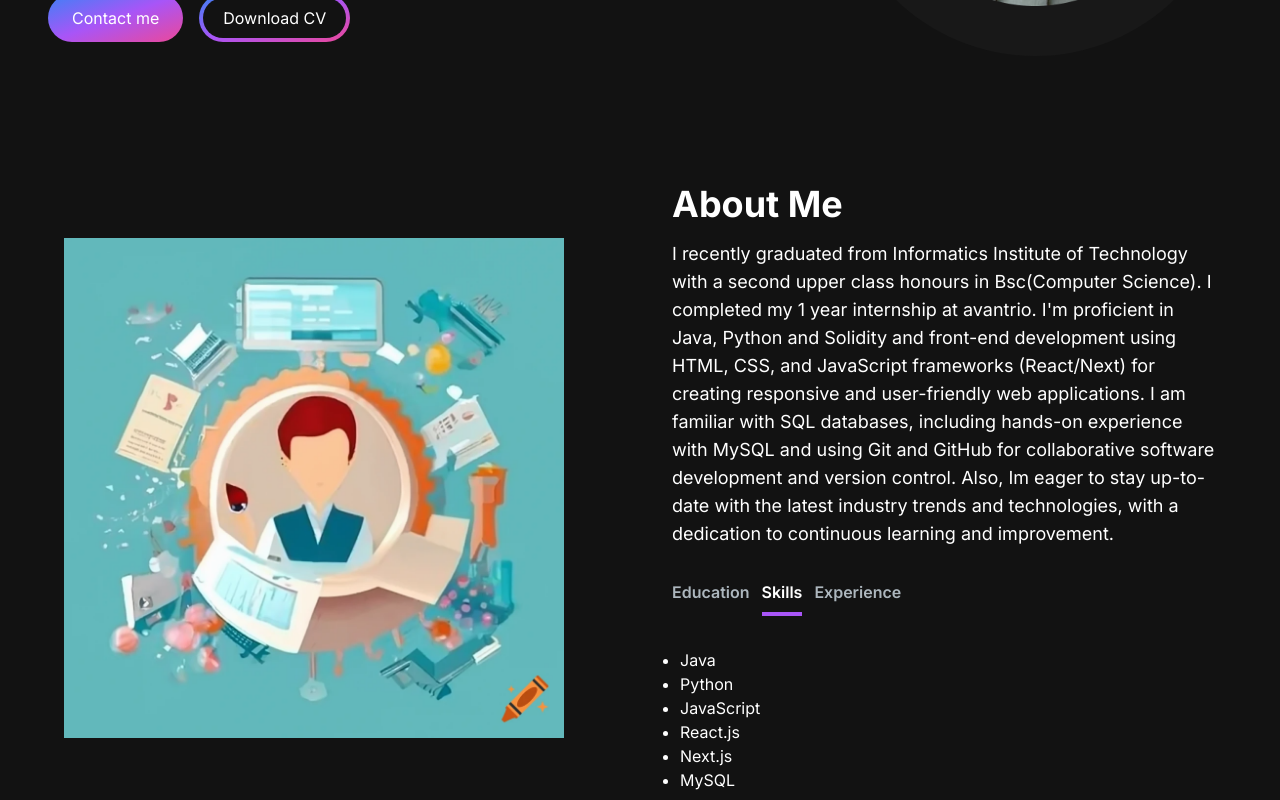
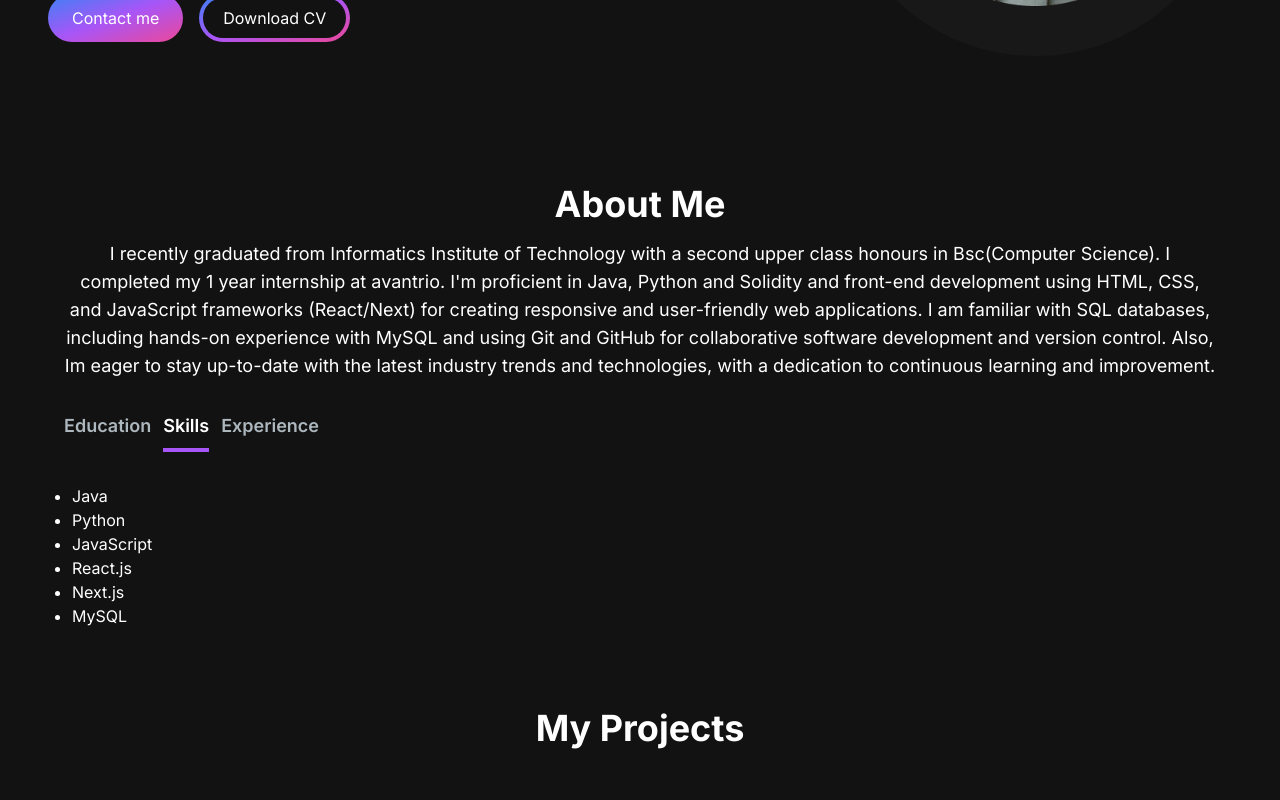
Before and after one commit to kavindu25/personal-portfolio, a Next.js app: page / in a window 1280 px wide. Shown: the part 520-1320 px from the top of the page. Built offline with nearby package versions, Linux system fonts and the light colour scheme.

Commit message:
fix: changed about me section layout

```diff
--- a/app/components/AboutSection.jsx
+++ b/app/components/AboutSection.jsx
@@ -42,14 +42,14 @@ const TAB_VIEW = [
       <ul className="list-disc pl-2">
         <li>
           Associate Software Engineer,{" "}
-          <a href="https://exeve.global/" target="_blank" className="text-primary-300 hover:text-primary-400">
+          <a href="https://exeve.global/" target="_blank" className="text-primary-300 hover:text-primary-400 md:hover:text-5xl transition-all">
             Exeve
           </a>{" "}
           - 2 months
         </li>
         <li>
           Trainee Software Engineer,{" "}
-          <a href="https://avantrio.xyz/" target="_blank" className="text-primary-300 hover:text-primary-400">
+          <a href="https://avantrio.xyz/" target="_blank" className="text-primary-300 hover:text-primary-400 md:hover:text-5xl transition-all">
             Avantrio
           </a>{" "}
           - 1 year
@@ -70,16 +70,16 @@ const AboutSection = () => {
   ];
   return (
     <section className="text-white">
-      <div className="md:grid md:grid-cols-2 gap-8 items-center py-8 px-4 xl:gap-16 sm:py-16 xl:px-16-">
-        <Image
+      <div className="md:grid md:grid-cols-1 gap-8 items-center py-8 px-4 xl:gap-16 sm:py-16 xl:px-16-">
+        {/* <Image
           src="/images/aboutSectionPic.png"
           alt="about me"
           width={500}
           height={500}
-        />
+        /> */}
         <div className="mt-4 md:mt-0 text-left flex flex-col h-full">
-          <h2 className="text-4xl font-bold text-white mb-4">About Me</h2>
-          <p className="text-base lg:text-lg ">
+          <h2 className="text-4xl font-bold text-white text-center mb-4">About Me</h2>
+          <p className="text-base text-center lg:text-lg ">
             I recently graduated from Informatics Institute of Technology with a
             second upper class honours in Bsc(Computer Science). I completed my
             1 year internship at{" "}
--- a/app/components/TabButton.jsx
+++ b/app/components/TabButton.jsx
@@ -13,7 +13,7 @@ const TabButton = ({ active, selectTab, children }) => {
 
   return (
     <button onClick={selectTab}>
-      <p className={`mr-3 font-semibold hover:text-white ${btnClasses}`}>
+      <p className={`mr-3 font-semibold text-lg hover:text-white ${btnClasses}`}>
         {children}
       </p>
       <motion.div
```
